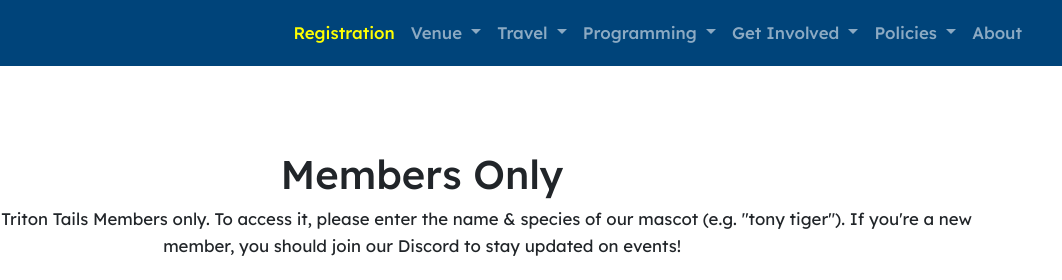
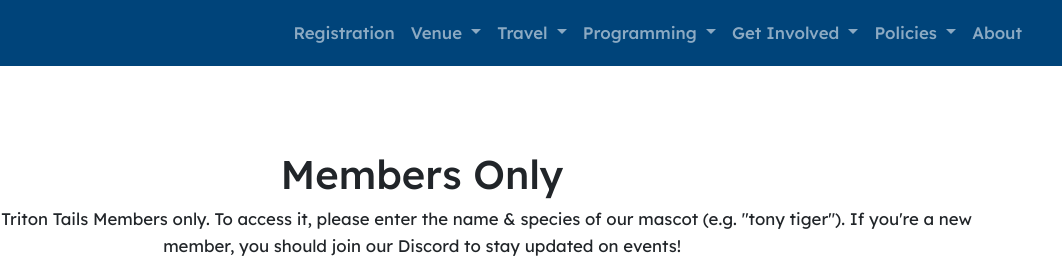
Before and after one commit to furriesatucsd/howloween-website, an Eleventy site: page src/content/locked.njk in a window 1280 px wide. Shown: the top 280 px of the page, 218-1280 px from the left. Built offline with nearby package versions, Linux system fonts and the light colour scheme; Eleventy itself is replaced by a stand-in of ours; files that its build step writes are made by us from their sources; files whose address does not match are found by name.

Commit message:
remove test nav feature style

```diff
--- a/src/content/components/navigation.njk
+++ b/src/content/components/navigation.njk
@@ -22,7 +22,6 @@
         <li class="nav-item">
           <a
             class="nav-link {% if page.url == item.url %}active{% endif %}"
-            style="color: yellow"
             href="{{ item.url }}"
             {%
             if
```
